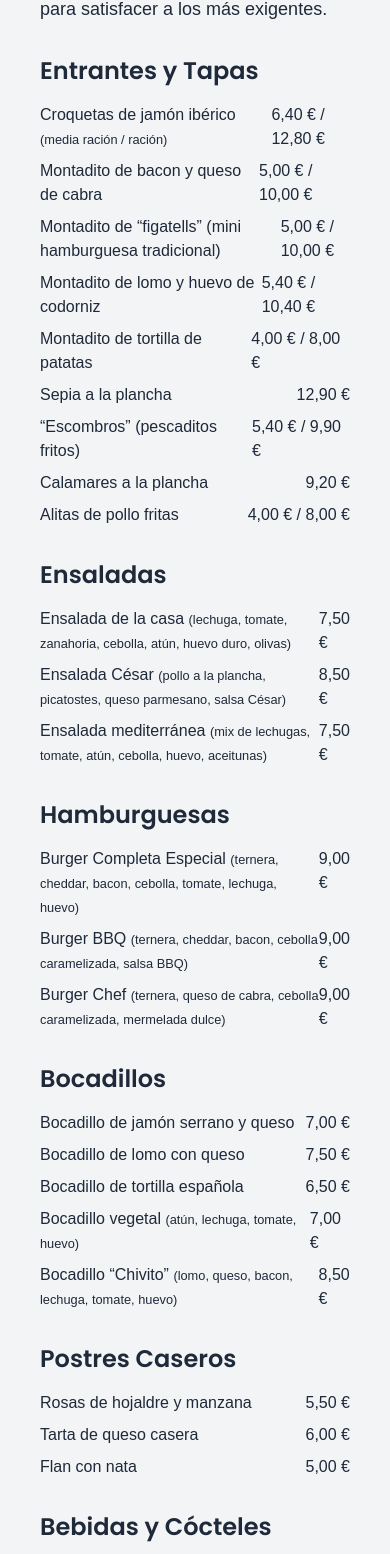
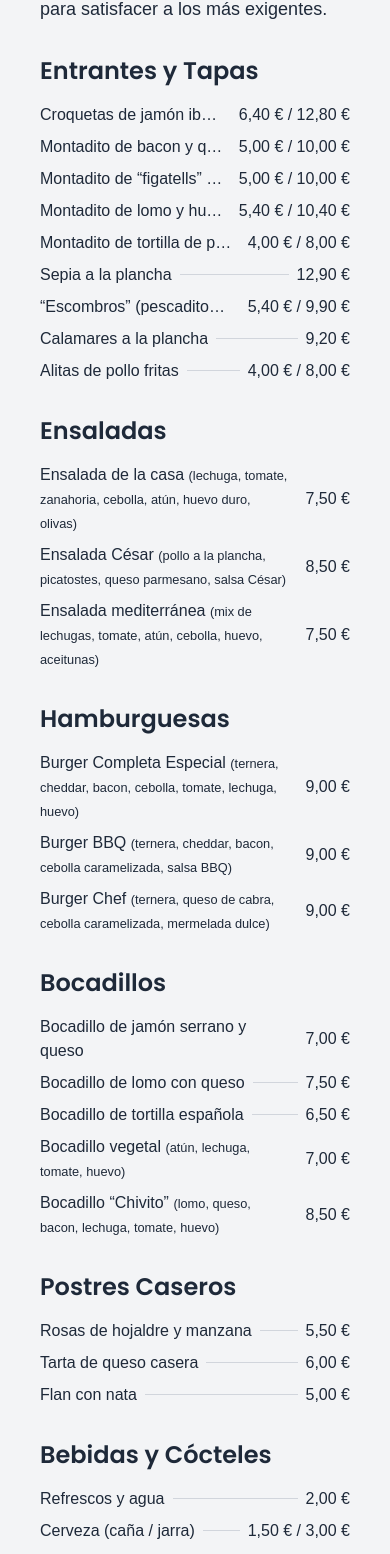
Before and after one commit to Vytker/mullat-restaurante, a SvelteKit app: page /carta in a window 390 px wide. Shown: the part 412-1966 px from the top of the page. Built offline with nearby package versions, Linux system fonts and the light colour scheme.

Commit message:
1.2.4.1 menu-mobile

```diff
--- a/src/routes/carta/+page.svelte
+++ b/src/routes/carta/+page.svelte
@@ -31,52 +31,168 @@
           <p class="mb-8 text-lg">Disponemos de una variada carta de opciones deliciosas y nutritivas, además de un estudiado menú diario para satisfacer a los más exigentes.</p>
           <h3 class="text-2xl font-semibold mt-8 mb-4">Entrantes y Tapas</h3>
           <div class="space-y-2">
-      <div class="flex justify-between"><span>Croquetas de jamón ibérico <small>(media ración / ración)</small></span><span>6,40 € / 12,80 €</span></div>
-      <div class="flex justify-between"><span>Montadito de bacon y queso de cabra</span><span>5,00 € / 10,00 €</span></div>
-      <div class="flex justify-between"><span>Montadito de “figatells” (mini hamburguesa tradicional)</span><span>5,00 € / 10,00 €</span></div>
-      <div class="flex justify-between"><span>Montadito de lomo y huevo de codorniz</span><span>5,40 € / 10,40 €</span></div>
-      <div class="flex justify-between"><span>Montadito de tortilla de patatas</span><span>4,00 € / 8,00 €</span></div>
-      <div class="flex justify-between"><span>Sepia a la plancha</span><span>12,90 €</span></div>
-      <div class="flex justify-between"><span>“Escombros” (pescaditos fritos)</span><span>5,40 € / 9,90 €</span></div>
-      <div class="flex justify-between"><span>Calamares a la plancha</span><span>9,20 €</span></div>
-      <div class="flex justify-between"><span>Alitas de pollo fritas</span><span>4,00 € / 8,00 €</span></div>
+            <div class="flex items-center">
+              <span class="truncate sm:whitespace-nowrap">Croquetas de jamón ibérico <small>(media ración / ración)</small></span>
+              <span class="flex-grow border-b border-gray-300 mx-2"></span>
+              <span class="whitespace-nowrap">6,40 € / 12,80 €</span>
+            </div>
+            <div class="flex items-center">
+              <span class="truncate sm:whitespace-nowrap">Montadito de bacon y queso de cabra</span>
+              <span class="flex-grow border-b border-gray-300 mx-2"></span>
+              <span class="whitespace-nowrap">5,00 € / 10,00 €</span>
+            </div>
+            <div class="flex items-center">
+              <span class="truncate sm:whitespace-nowrap">Montadito de “figatells” (mini hamburguesa tradicional)</span>
+              <span class="flex-grow border-b border-gray-300 mx-2"></span>
+              <span class="whitespace-nowrap">5,00 € / 10,00 €</span>
+            </div>
+            <div class="flex items-center">
+              <span class="truncate sm:whitespace-nowrap">Montadito de lomo y huevo de codorniz</span>
+              <span class="flex-grow border-b border-gray-300 mx-2"></span>
+              <span class="whitespace-nowrap">5,40 € / 10,40 €</span>
+            </div>
+            <div class="flex items-center">
+              <span class="truncate sm:whitespace-nowrap">Montadito de tortilla de patatas</span>
+              <span class="flex-grow border-b border-gray-300 mx-2"></span>
+              <span class="whitespace-nowrap">4,00 € / 8,00 €</span>
+            </div>
+            <div class="flex items-center">
+              <span class="truncate sm:whitespace-nowrap">Sepia a la plancha</span>
+              <span class="flex-grow border-b border-gray-300 mx-2"></span>
+              <span class="whitespace-nowrap">12,90 €</span>
+            </div>
+            <div class="flex items-center">
+              <span class="truncate sm:whitespace-nowrap">“Escombros” (pescaditos fritos)</span>
+              <span class="flex-grow border-b border-gray-300 mx-2"></span>
+              <span class="whitespace-nowrap">5,40 € / 9,90 €</span>
+            </div>
+            <div class="flex items-center">
+              <span class="truncate sm:whitespace-nowrap">Calamares a la plancha</span>
+              <span class="flex-grow border-b border-gray-300 mx-2"></span>
+              <span class="whitespace-nowrap">9,20 €</span>
+            </div>
+            <div class="flex items-center">
+              <span class="truncate sm:whitespace-nowrap">Alitas de pollo fritas</span>
+              <span class="flex-grow border-b border-gray-300 mx-2"></span>
+              <span class="whitespace-nowrap">4,00 € / 8,00 €</span>
+            </div>
           </div>
           <h3 class="text-2xl font-semibold mt-8 mb-4">Ensaladas</h3>
           <div class="space-y-2">
-      <div class="flex justify-between"><span>Ensalada de la casa <small>(lechuga, tomate, zanahoria, cebolla, atún, huevo duro, olivas)</small></span><span>7,50 €</span></div>
-      <div class="flex justify-between"><span>Ensalada César <small>(pollo a la plancha, picatostes, queso parmesano, salsa César)</small></span><span>8,50 €</span></div>
-      <div class="flex justify-between"><span>Ensalada mediterránea <small>(mix de lechugas, tomate, atún, cebolla, huevo, aceitunas)</small></span><span>7,50 €</span></div>
+            <div class="flex items-center">
+            <span class="whitespace-normal sm:whitespace-nowrap">Ensalada de la casa <small>(lechuga, tomate, zanahoria, cebolla, atún, huevo duro, olivas)</small></span>
+            <span class="flex-grow border-b border-gray-300 mx-2"></span>
+            <span class="whitespace-nowrap">7,50 €</span>
+        </div>
+        <div class="flex items-center">
+            <span class="whitespace-normal sm:whitespace-nowrap">Ensalada César <small>(pollo a la plancha, picatostes, queso parmesano, salsa César)</small></span>
+            <span class="flex-grow border-b border-gray-300 mx-2"></span>
+            <span class="whitespace-nowrap">8,50 €</span>
+        </div>
+        <div class="flex items-center">
+            <span class="whitespace-normal sm:whitespace-nowrap">Ensalada mediterránea <small>(mix de lechugas, tomate, atún, cebolla, huevo, aceitunas)</small></span>
+            <span class="flex-grow border-b border-gray-300 mx-2"></span>
+            <span class="whitespace-nowrap">7,50 €</span>
+        </div>
         </div>
         <h3 class="text-2xl font-semibold mt-8 mb-4">Hamburguesas</h3>
         <div class="space-y-2">
-      <div class="flex justify-between"><span>Burger Completa Especial <small>(ternera, cheddar, bacon, cebolla, tomate, lechuga, huevo)</small></span><span>9,00 €</span></div>
-      <div class="flex justify-between"><span>Burger BBQ <small>(ternera, cheddar, bacon, cebolla caramelizada, salsa BBQ)</small></span><span>9,00 €</span></div>
-      <div class="flex justify-between"><span>Burger Chef <small>(ternera, queso de cabra, cebolla caramelizada, mermelada dulce)</small></span><span>9,00 €</span></div>
+        <div class="flex items-center">
+            <span class="whitespace-normal sm:whitespace-nowrap">Burger Completa Especial <small>(ternera, cheddar, bacon, cebolla, tomate, lechuga, huevo)</small></span>
+            <span class="flex-grow border-b border-gray-300 mx-2"></span>
+            <span class="whitespace-nowrap">9,00 €</span>
+        </div>
+        <div class="flex items-center">
+            <span class="whitespace-normal sm:whitespace-nowrap">Burger BBQ <small>(ternera, cheddar, bacon, cebolla caramelizada, salsa BBQ)</small></span>
+            <span class="flex-grow border-b border-gray-300 mx-2"></span>
+            <span class="whitespace-nowrap">9,00 €</span>
+        </div>
+        <div class="flex items-center">
+            <span class="whitespace-normal sm:whitespace-nowrap">Burger Chef <small>(ternera, queso de cabra, cebolla caramelizada, mermelada dulce)</small></span>
+            <span class="flex-grow border-b border-gray-300 mx-2"></span>
+            <span class="whitespace-nowrap">9,00 €</span>
+        </div>
         </div>
         <h3 class="text-2xl font-semibold mt-8 mb-4">Bocadillos</h3>
         <div class="space-y-2">
-      <div class="flex justify-between"><span>Bocadillo de jamón serrano y queso</span><span>7,00 €</span></div>
-      <div class="flex justify-between"><span>Bocadillo de lomo con queso</span><span>7,50 €</span></div>
-      <div class="flex justify-between"><span>Bocadillo de tortilla española</span><span>6,50 €</span></div>
-      <div class="flex justify-between"><span>Bocadillo vegetal <small>(atún, lechuga, tomate, huevo)</small></span><span>7,00 €</span></div>
-      <div class="flex justify-between"><span>Bocadillo “Chivito” <small>(lomo, queso, bacon, lechuga, tomate, huevo)</small></span><span>8,50 €</span></div>
+        <div class="flex items-center">
+            <span class="whitespace-normal sm:whitespace-nowrap">Bocadillo de jamón serrano y queso</span>
+            <span class="flex-grow border-b border-gray-300 mx-2"></span>
+            <span class="whitespace-nowrap">7,00 €</span>
+        </div>
+        <div class="flex items-center">
+            <span class="whitespace-normal sm:whitespace-nowrap">Bocadillo de lomo con queso</span>
+            <span class="flex-grow border-b border-gray-300 mx-2"></span>
+            <span class="whitespace-nowrap">7,50 €</span>
+        </div>
+        <div class="flex items-center">
+            <span class="whitespace-normal sm:whitespace-nowrap">Bocadillo de tortilla española</span>
+            <span class="flex-grow border-b border-gray-300 mx-2"></span>
+            <span class="whitespace-nowrap">6,50 €</span>
+        </div>
+        <div class="flex items-center">
+            <span class="whitespace-normal sm:whitespace-nowrap">Bocadillo vegetal <small>(atún, lechuga, tomate, huevo)</small></span>
+            <span class="flex-grow border-b border-gray-300 mx-2"></span>
+            <span class="whitespace-nowrap">7,00 €</span>
+        </div>
+        <div class="flex items-center">
+            <span class="whitespace-normal sm:whitespace-nowrap">Bocadillo “Chivito” <small>(lomo, queso, bacon, lechuga, tomate, huevo)</small></span>
+            <span class="flex-grow border-b border-gray-300 mx-2"></span>
+            <span class="whitespace-nowrap">8,50 €</span>
+        </div>
         </div>
         <h3 class="text-2xl font-semibold mt-8 mb-4">Postres Caseros</h3>
         <div class="space-y-2 mb-4">
-      <div class="flex justify-between"><span>Rosas de hojaldre y manzana</span><span>5,50 €</span></div>
-      <div class="flex justify-between"><span>Tarta de queso casera</span><span>6,00 €</span></div>
-      <div class="flex justify-between"><span>Flan con nata</span><span>5,00 €</span></div>
+        <div class="flex items-center">
+            <span class="whitespace-normal sm:whitespace-nowrap">Rosas de hojaldre y manzana</span>
+            <span class="flex-grow border-b border-gray-300 mx-2"></span>
+            <span class="whitespace-nowrap">5,50 €</span>
+        </div>
+        <div class="flex items-center">
+            <span class="whitespace-normal sm:whitespace-nowrap">Tarta de queso casera</span>
+            <span class="flex-grow border-b border-gray-300 mx-2"></span>
+            <span class="whitespace-nowrap">6,00 €</span>
+        </div>
+        <div class="flex items-center">
+            <span class="whitespace-normal sm:whitespace-nowrap">Flan con nata</span>
+            <span class="flex-grow border-b border-gray-300 mx-2"></span>
+            <span class="whitespace-nowrap">5,00 €</span>
+        </div>
         </div>
         <h3 class="text-2xl font-semibold mt-8 mb-4">Bebidas y Cócteles</h3>
         <div class="space-y-2">
-      <div class="flex justify-between"><span>Refrescos y agua</span><span>2,00 €</span></div>
-      <div class="flex justify-between"><span>Cerveza (caña / jarra)</span><span>1,50 € / 3,00 €</span></div>
-      <div class="flex justify-between"><span>Copa de vino</span><span>2,00 €</span></div>
-      <div class="flex justify-between"><span>Café o infusión</span><span>1,20 €</span></div>
-      <div class="flex justify-between"><span>Mojito / Caipiriña</span><span>6,00 €</span></div>
-      <div class="flex justify-between"><span>Gin-tonic (combinado)</span><span>7,00 €</span></div>
+        <div class="flex items-center">
+            <span class="whitespace-normal sm:whitespace-nowrap">Refrescos y agua</span>
+            <span class="flex-grow border-b border-gray-300 mx-2"></span>
+            <span class="whitespace-nowrap">2,00 €</span>
+        </div>
+        <div class="flex items-center">
+            <span class="whitespace-normal sm:whitespace-nowrap">Cerveza (caña / jarra)</span>
+            <span class="flex-grow border-b border-gray-300 mx-2"></span>
+            <span class="whitespace-nowrap">1,50 € / 3,00 €</span>
+        </div>
+        <div class="flex items-center">
+            <span class="whitespace-normal sm:whitespace-nowrap">Copa de vino</span>
+            <span class="flex-grow border-b border-gray-300 mx-2"></span>
+            <span class="whitespace-nowrap">2,00 €</span>
+        </div>
+        <div class="flex items-center">
+            <span class="whitespace-normal sm:whitespace-nowrap">Café o infusión</span>
+            <span class="flex-grow border-b border-gray-300 mx-2"></span>
+            <span class="whitespace-nowrap">1,20 €</span>
+        </div>
+        <div class="flex items-center">
+            <span class="whitespace-normal sm:whitespace-nowrap">Mojito / Caipiriña</span>
+            <span class="flex-grow border-b border-gray-300 mx-2"></span>
+            <span class="whitespace-nowrap">6,00 €</span>
+        </div>
+        <div class="flex items-center">
+            <span class="whitespace-normal sm:whitespace-nowrap">Gin-tonic (combinado)</span>
+            <span class="flex-grow border-b border-gray-300 mx-2"></span>
+            <span class="whitespace-nowrap">7,00 €</span>
         </div>
         </div>
+
 </section>
     {:else if activeTab === 'Menú del día'}
       <section id="menu-del-dia">
```
Also changed, not shown: src/routes/+layout.svelte (+12 -2 lines), 24 other files (tests, documents, lock files or other folders). Lines whose indentation alone changed are shown as unchanged.
